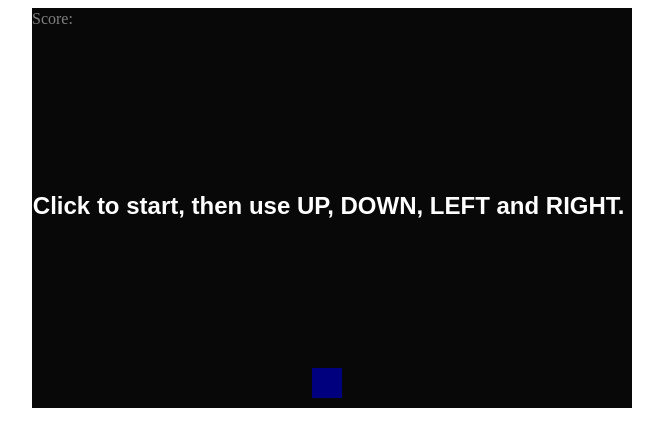
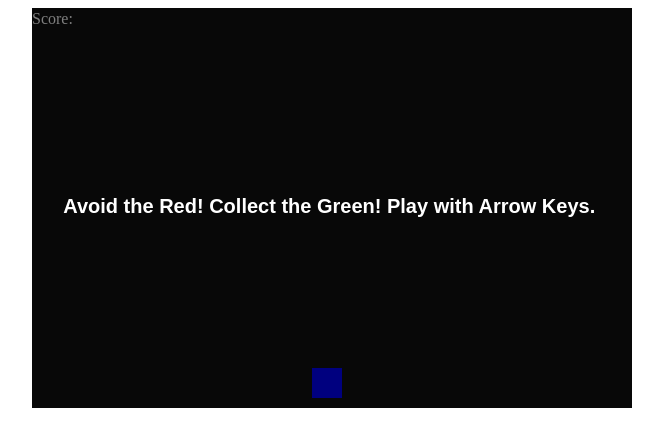
Before and after one commit to buckethead1986/Dodger, a PHP site: page / in a window 1280 px wide. Shown: the top 447 px of the page, without its empty margins (308-971 px from the left). Run offline with PHP 8.4, Linux system fonts and the light colour scheme; some libraries are stand-ins or nearby versions.

Commit message:
changed intro screen

```diff
--- a/index.css
+++ b/index.css
@@ -53,7 +53,7 @@
   color: white;
   text-align: center;
   vertical-align: middle;
-  font: bold 24px Arial;
+  font: bold 20px Arial;
 }
 #endGame {
   position: absolute;
--- a/index.html
+++ b/index.html
@@ -12,7 +12,7 @@
       </div>
       <div id="score">Score:   </div>
       <div id="calltoaction" onclick="$(this).remove();loop()">
-        Click to start, then use UP, DOWN, LEFT and RIGHT.
+        Avoid the Red! Collect the Green! Play with Arrow Keys.
       </div>
     </div>
 
```
